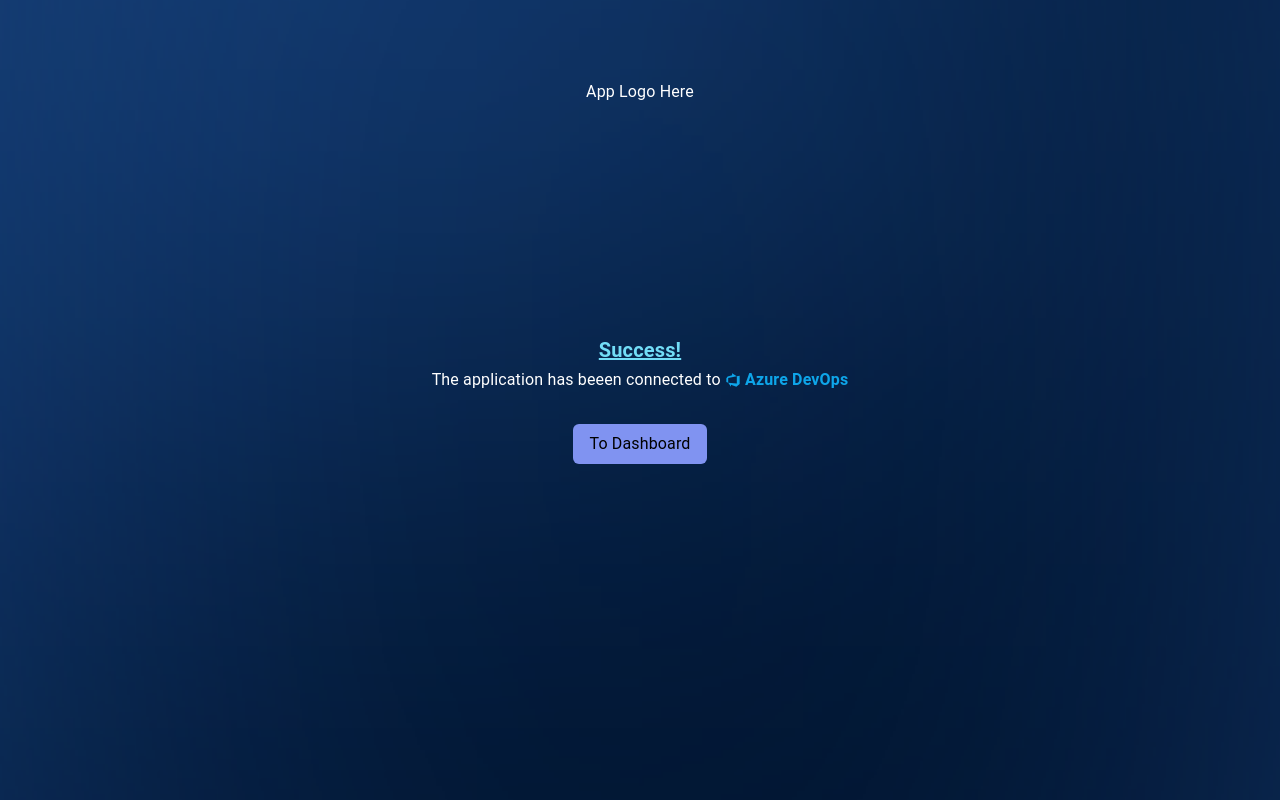
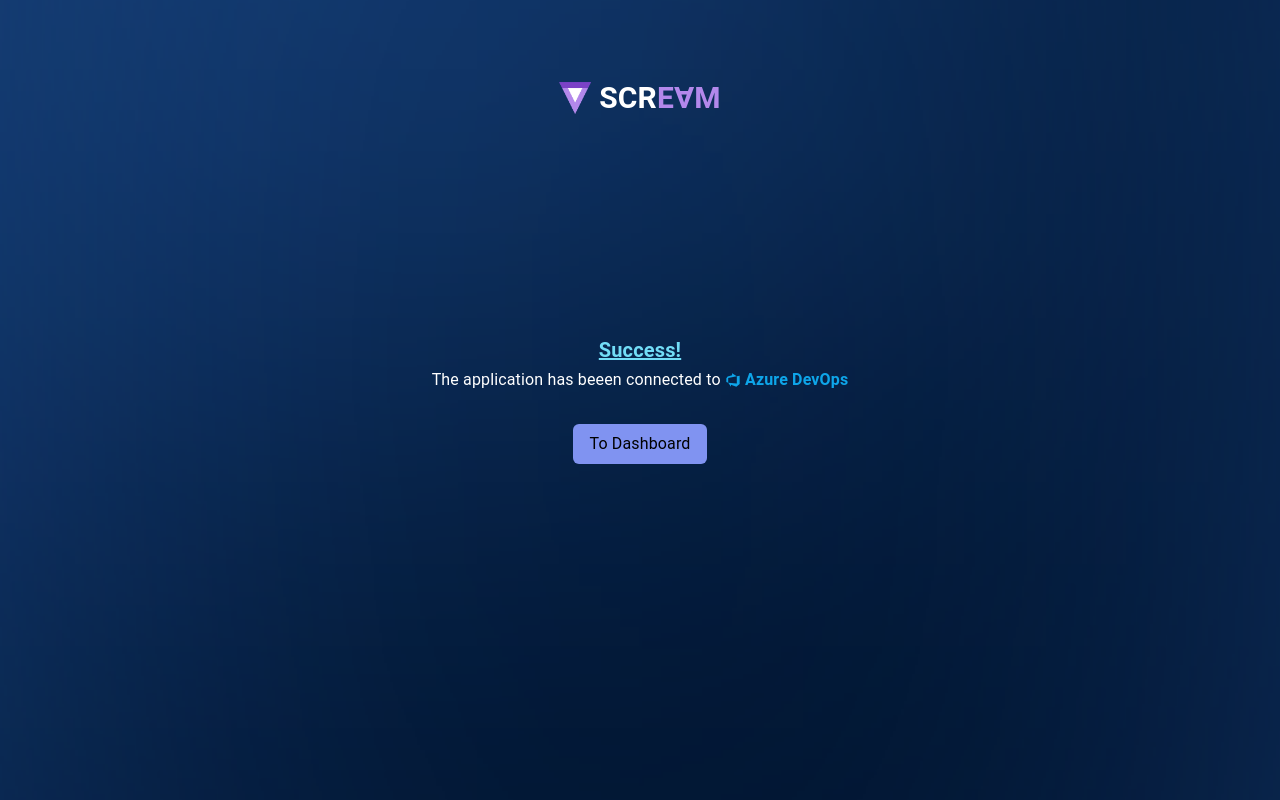
Before and after one commit to gldnpz17/skripsi-app, a React (Create React App) app in the folder frontend/: page /oauth-success in a window 1280 px wide. Built offline with nearby package versions, Linux system fonts and the light colour scheme; no server answers; what better-react-mathjax would draw is missing.

Commit message:
Added the logo to the OAuth success page.

```diff
--- a/frontend/src/pages/OAuthSuccess.js
+++ b/frontend/src/pages/OAuthSuccess.js
@@ -1,4 +1,5 @@
 import { Button } from "../Components/Common/Button"
+import { Logo } from "../Components/Common/Logo"
 import { AzureDevops } from "../common/icons"
 
 const OAuthSuccessPage = () => (
@@ -7,7 +8,7 @@
       <img src='/login-bg.png' className='object-cover h-full w-full' />
     </div>
     <div className='absolute top-20 left-auto right-auto z-10'>
-      App Logo Here
+      <Logo size={1} />
     </div>
     <div className='flex flex-col items-center relative z-10'>
       <div className='font-bold text-xl text-secondary-light underline mb-1'>Success!</div>
```
